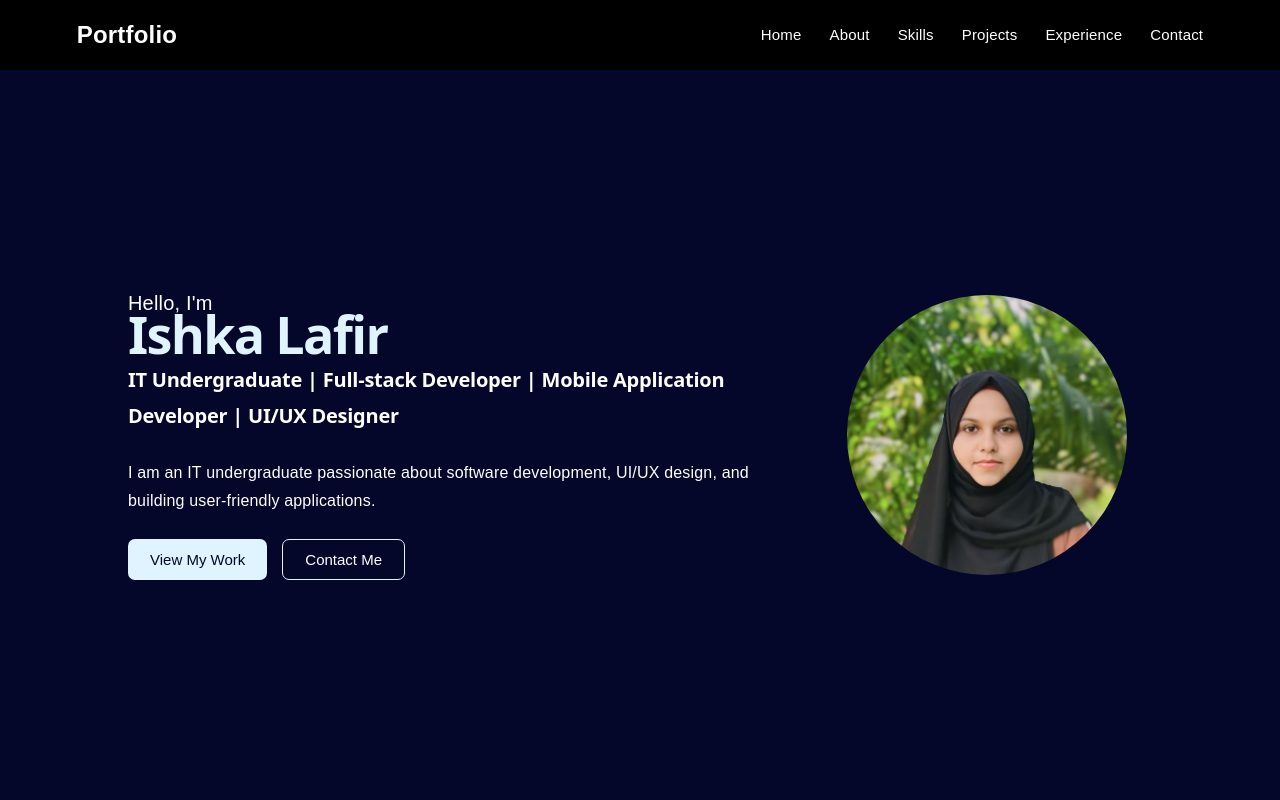
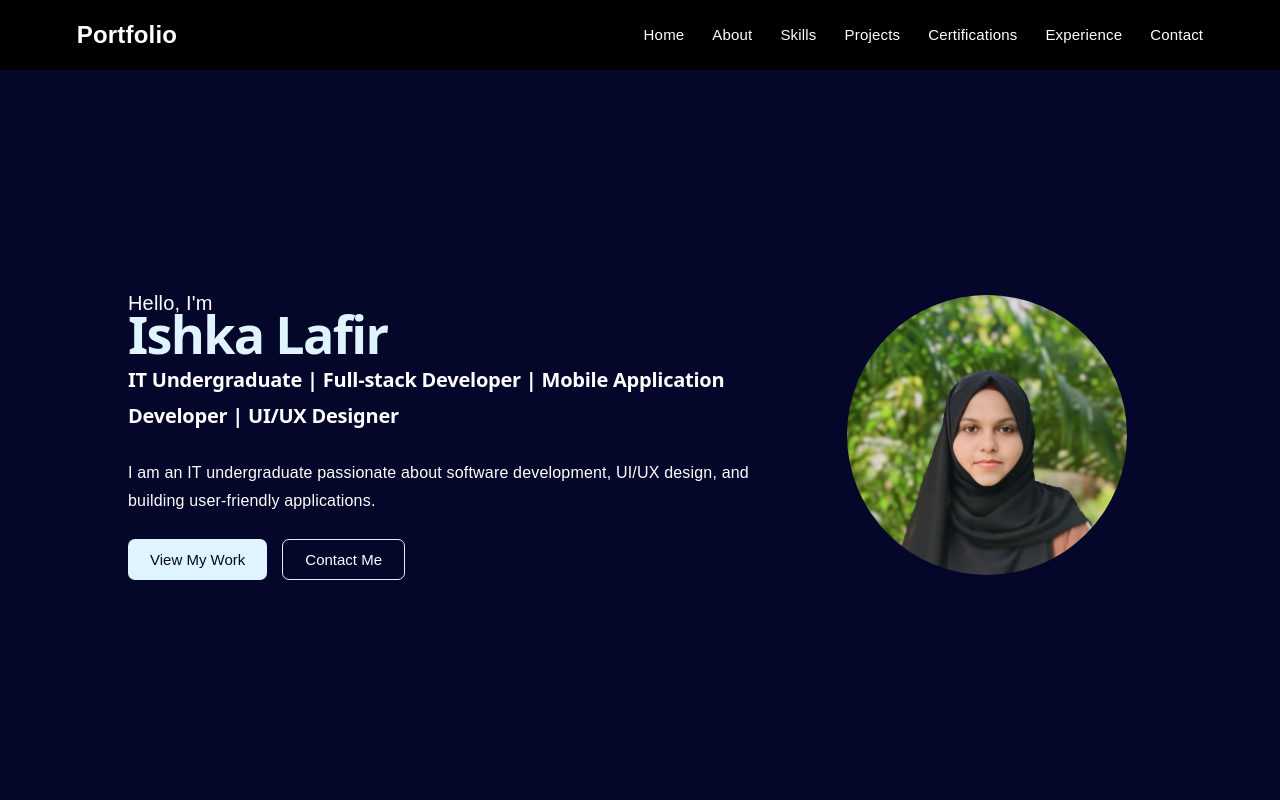
Before and after one commit to ishqafathima/My-Portfolio, a React (Vite) app: page / in a window 1280 px wide. Shown: the top 800 px of the page. Built offline with nearby package versions, Linux system fonts and the light colour scheme.

Commit message:
update portfolio

```diff
--- a/src/App.jsx
+++ b/src/App.jsx
@@ -4,6 +4,7 @@ import Home from "./sections/Home/Home";
 import About from "./sections/About/About";
 import Skills from "./sections/Skills/Skills";
 import Projects from "./sections/Projects/Projects";
+import Certifications from "./sections/Certifications/Certifications";
 import Experience from "./sections/Experience/Experience";
 import Contact from "./sections/Contact/Contact";
 
@@ -28,6 +29,10 @@ function App() {
         <Projects />
       </section>
 
+      <section id="certifications">
+        <Projects />
+      </section>
+
       <section id="experience">
         <Experience />
       </section>
--- a/src/components/Navbar.jsx
+++ b/src/components/Navbar.jsx
@@ -10,6 +10,7 @@ function Navbar() {
         <a href="#about">About</a>
         <a href="#skills">Skills</a>
         <a href="#projects">Projects</a>
+         <a href="#certifications">Certifications</a>
         <a href="#experience">Experience</a>
         <a href="#contact">Contact</a>
       </div>
```
Also changed, not shown: src/sections/Certifications/Certifications.jsx (added).
